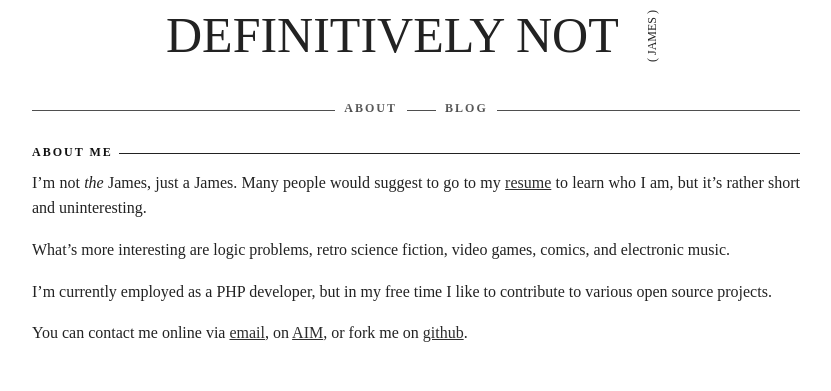
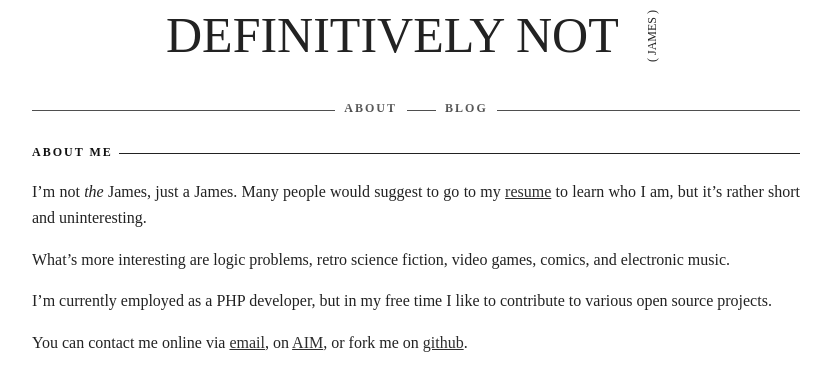
Before and after one commit to imnotjames/imnotjames.github.io, a Jekyll site: the page built from index.markdown, in a window 1280 px wide. Shown: the top 391 px of the page, without its empty margins (224-1055 px from the left). Built offline with Jekyll 4.4.1, drawn with Linux system fonts in a browser that asks for light colours; some web fonts are replaced; Markdown is read by kramdown in place of the engine named in the settings.

Commit message:
make the bottom margin of the post headers match the line height

```diff
--- a/css/main.css
+++ b/css/main.css
@@ -167,7 +167,7 @@ article header {
   line-height: 16pt;
   height: 0.8em;
   position: relative;
-  margin-bottom: 0.8em;
+  margin-bottom: 1.6em;
 }
 article header:before,
 article header:after {
--- a/css/main.less
+++ b/css/main.less
@@ -184,7 +184,7 @@ article {
 		line-height: 16pt;
 		height: 0.8em;
 		position: relative;
-		margin-bottom: 0.8em;
+		margin-bottom: 1.6em;
 
 		* {
 			background-color: @background-color;
```
